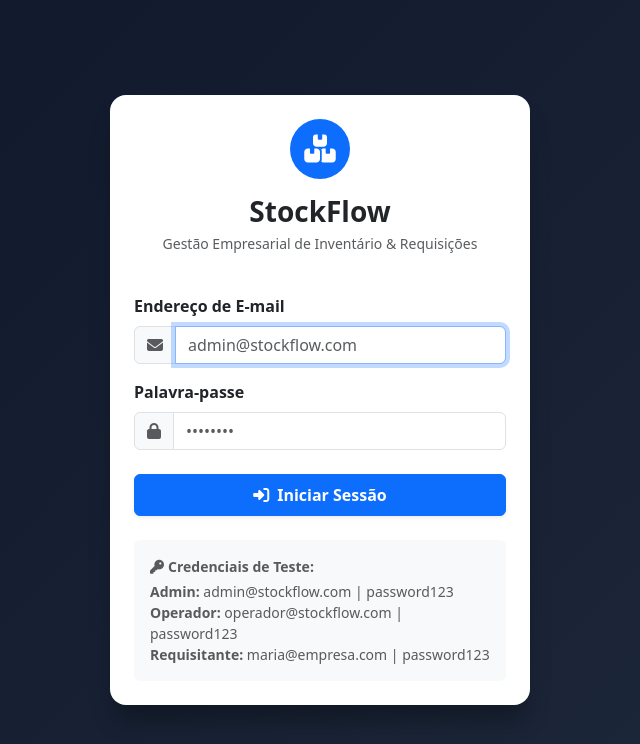
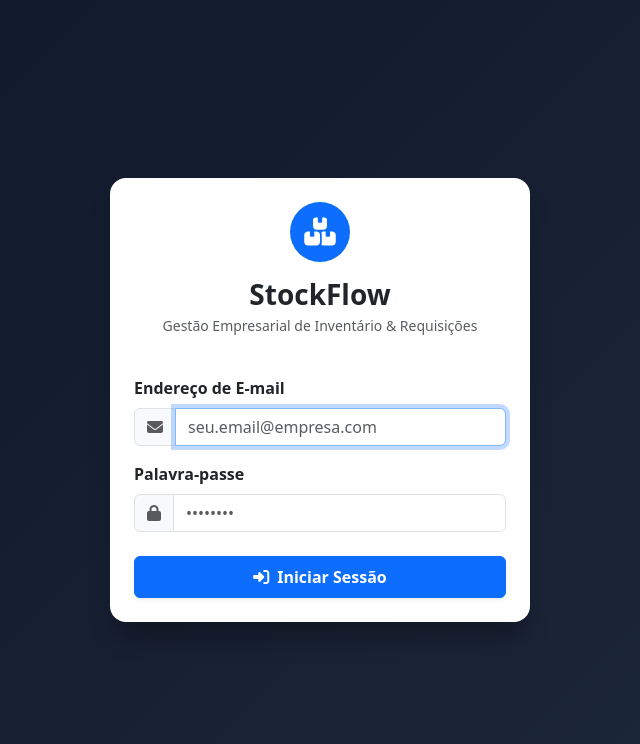
Before and after one commit to taufiquequimo258-ops/stockflow, a PHP site: template views/auth/login.php in a window 1280 px wide. Shown: the top 744 px of the page, without its empty margins (320-960 px from the left). Run offline with PHP 8.4, Linux system fonts and the light colour scheme; the template is opened without the code that fills it, so the values that code supplies are empty.

Commit message:
style: Remove caixa de credenciais de teste do ecrã de login

```diff
--- a/views/auth/login.php
+++ b/views/auth/login.php
@@ -69,7 +69,7 @@ $csrfToken = Security::generateCsrfToken();
                 <label for="email" class="form-label fw-semibold">Endereço de E-mail</label>
                 <div class="input-group">
                     <span class="input-group-text bg-light"><i class="fa-solid fa-envelope text-muted"></i></span>
-                    <input type="email" class="form-control" id="email" name="email" placeholder="admin@stockflow.com" required autofocus>
+                    <input type="email" class="form-control" id="email" name="email" placeholder="seu.email@empresa.com" required autofocus>
                 </div>
             </div>
 
@@ -85,13 +85,6 @@ $csrfToken = Security::generateCsrfToken();
                 <i class="fa-solid fa-right-to-bracket me-2"></i>Iniciar Sessão
             </button>
         </form>
-
-        <div class="mt-4 p-3 bg-light rounded text-muted small">
-            <div class="fw-bold mb-1"><i class="fa-solid fa-key me-1"></i>Credenciais de Teste:</div>
-            <div><strong>Admin:</strong> admin@stockflow.com | password123</div>
-            <div><strong>Operador:</strong> operador@stockflow.com | password123</div>
-            <div><strong>Requisitante:</strong> maria@empresa.com | password123</div>
-        </div>
     </div>
 </div>
 
```
